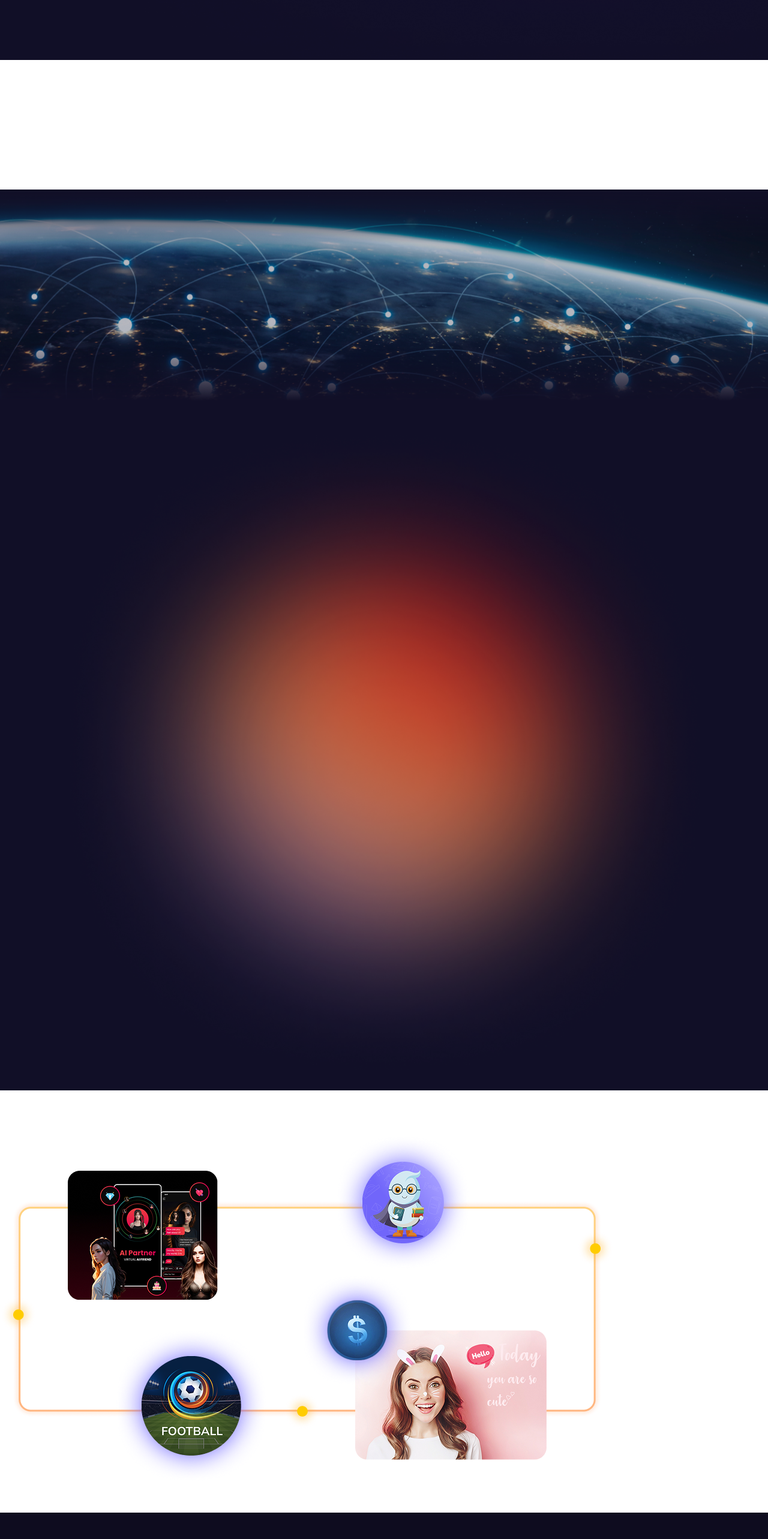
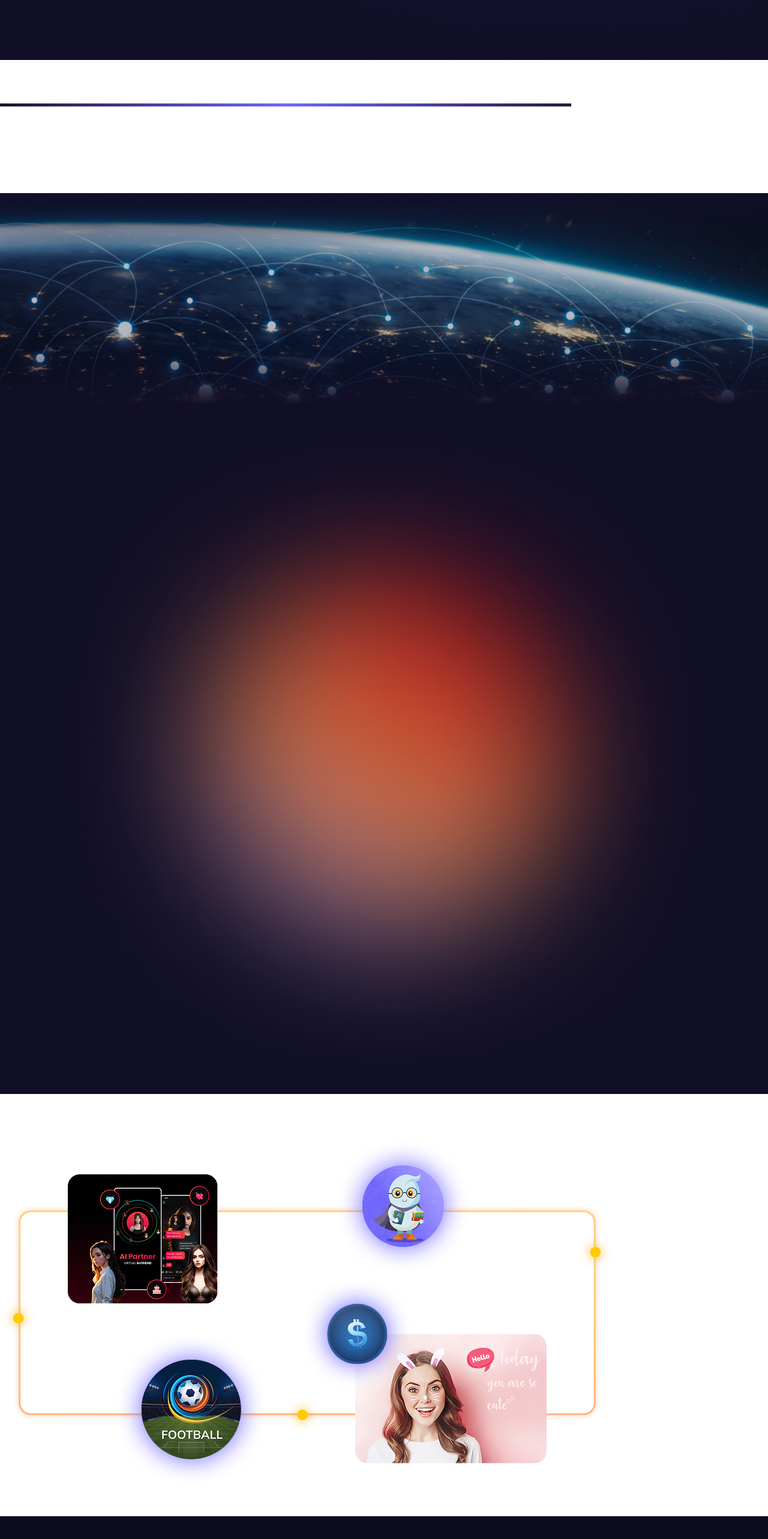
Before and after one commit to KunjSavaliya/Woxxin-new-website, a Next.js app: page / in a window 1280 px wide. Shown: the part 1952-4518 px from the top of the page at 60% size. Built offline with nearby package versions, Linux system fonts and the light colour scheme.

Commit message:
add new code

```diff
--- a/src/app/components/Pages/HomePage/page.jsx
+++ b/src/app/components/Pages/HomePage/page.jsx
@@ -28,29 +28,30 @@ function MainPage() {
           <div className="flex gap-80 lg:px-16 xl:px-32">
             <div className="flex flex-col mt-32 sm:mt-40 text-white gap-4 sm:gap-7 xl:gap-12 p-3 sm:px-12 md:px-24 lg:px-16 xl:px-36">
 
-              {/* <ScrollAnimation animateIn="animate__animated animate__fadeInRight"> */}
+              <ScrollAnimation animateIn="animate__animated animate__fadeInUp">
+
                 <Text className="text-5xl md:text-5xl lg:text-5xl xl:text-[95px] font-bold text-white text-gradient text-start ">
                   Accelerate Your App / H5 Game Growth
                 </Text>
-              {/* </ScrollAnimation> */}
-              {/* <ScrollAnimation animateIn="animate__animated animate__fadeInLeft"> */}
+              </ScrollAnimation>
+              <ScrollAnimation animateIn="animate__animated animate__fadeInUp">
 
                 <Text className="text-[20px] md:text-2xl lg:text-2xl xl:text-[30px] text-white font-medium text-start ">
                   Woxxin Solutions is a dynamic company focused on creating innovative Mobile Applications and engaging Mobile games, boasting over 650 million downloads globally.
                 </Text>
-              {/* </ScrollAnimation> */}
-              {/* <ScrollAnimation animateIn=" animate__animated animate__fadeInUp"> */}
+              </ScrollAnimation>
+              <ScrollAnimation animateIn="animate__animated animate__fadeInUp">
+
 
                 <Text className="text-xl md:text-2xl lg:text-3xl xl:text-[25px] text-[#ffffff]">
                   PUBLISHER
                 </Text>
 
                 {/* Image with fadeInUp */}
-              {/* <img
+                <img
                   src="/HomePages/line.png"
                   alt="Advertisers Icon"
-                  className="animate__animated animate__fadeInUp"
-                /> */}
+                  className="" />
 
                 {/* Stats Blocks with fadeInUp */}
                 <div className="flex flex-wrap md:flex-nowrap justify-center divide-y md:divide-y-0 md:divide-x divide-[#9387FF] mb-[100px] ">
@@ -86,9 +87,10 @@ function MainPage() {
                   </div>
 
                 </div>
-              {/* </ScrollAnimation> */}
+              </ScrollAnimation>
 
             </div>
+
           </div>
         </div>
 
@@ -117,7 +119,7 @@ function MainPage() {
 
             <div className='mt-5 contents'>
               <div className='contents'>
-                {/* <ScrollAnimation animateIn="animate__animated animate__fadeInUp"> */}
+                <ScrollAnimation animateIn="animate__animated animate__fadeInUp">
 
                   <div className='animate__animated animate__fadeInUp'>
                     <Text size="text-[45px] md:text-[65px] lg:text-[65px] xl:text-[115px] font-bold text-white text-gradient text-center text2-gradient">
@@ -127,7 +129,7 @@ function MainPage() {
                       Global Downloads
                     </Text>
                   </div>
-                {/* </ScrollAnimation> */}
+                </ScrollAnimation>
                 <img
                   src="/HomePages/Appimg.png"
                   alt="Advertisers Icon"
@@ -135,7 +137,8 @@ function MainPage() {
                 />
               </div>
             </div>
-            {/* <ScrollAnimation animateIn="animate__animated animate__fadeInUp"> */}
+            <ScrollAnimation animateIn="animate__animated animate__fadeInUp">
+
 
 
               <div className='animate__animated animate__fadeInUp'>
@@ -146,7 +149,7 @@ function MainPage() {
                   Monthly Active Users
                 </Text>
               </div>
-            {/* </ScrollAnimation> */}
+            </ScrollAnimation>
           </div>
 
         </div>
@@ -233,7 +236,8 @@ function MainPage() {
               {/* <ScrollAnimation animateIn="animate__animated animate__fadeInRight"> */}
 
               <div className="w-full md:w-2/5 mt-6 md:mt-0 ">
-                {/* <ScrollAnimation animateIn="animate__animated animate__fadeInRight"> */}
+                <ScrollAnimation animateIn="animate__animated animate__fadeInUp">
+
                   <ul className="space-y-4">
                     {[
                       "Market Research",
@@ -247,7 +251,7 @@ function MainPage() {
                       </li>
                     ))}
                   </ul>
-                {/* </ScrollAnimation> */}
+                </ScrollAnimation>
               </div>
               {/* </ScrollAnimation> */}
             </div>
```
Lines whose indentation alone changed are shown as unchanged.
